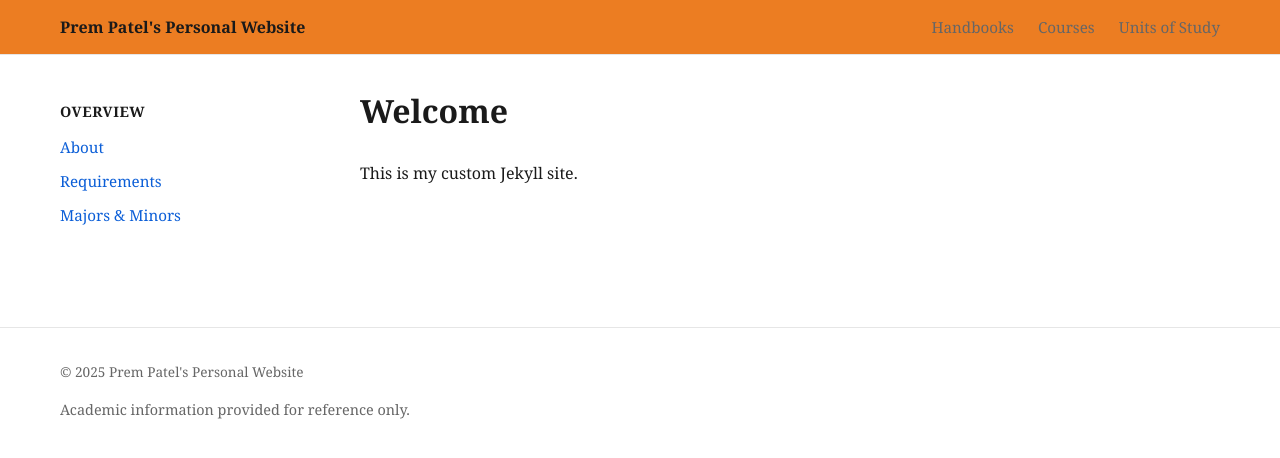
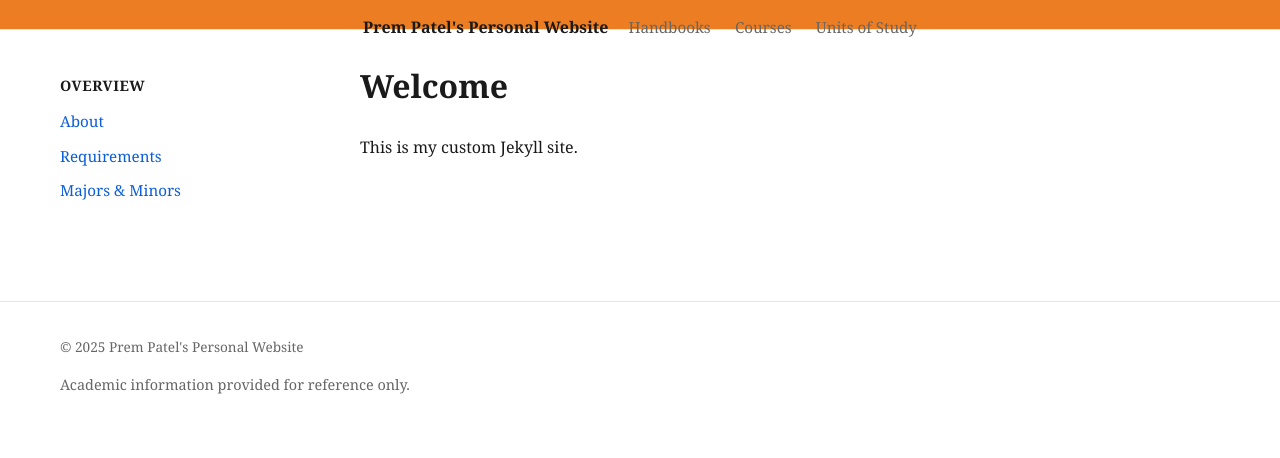
Before and after one commit to realprempatel/realprempatel.github.io, a Jekyll site: the page built from index.md, in a window 1280 px wide. Shown: the top 458 px of the page. Built offline with Jekyll 4.4.1, drawn with Linux system fonts in a browser that asks for light colours.

Commit message:
header changes

```diff
--- a/assets/css/main.css
+++ b/assets/css/main.css
@@ -22,6 +22,11 @@ body {
 .site-header {
   border-bottom: 1px solid var(--border);
   background:  #ec7d22;
+  width: 100%;
+  height: 30px;
+  top: 0;
+  left: 0;
+  display: flex;
 }
 
 .header-inner {
```
